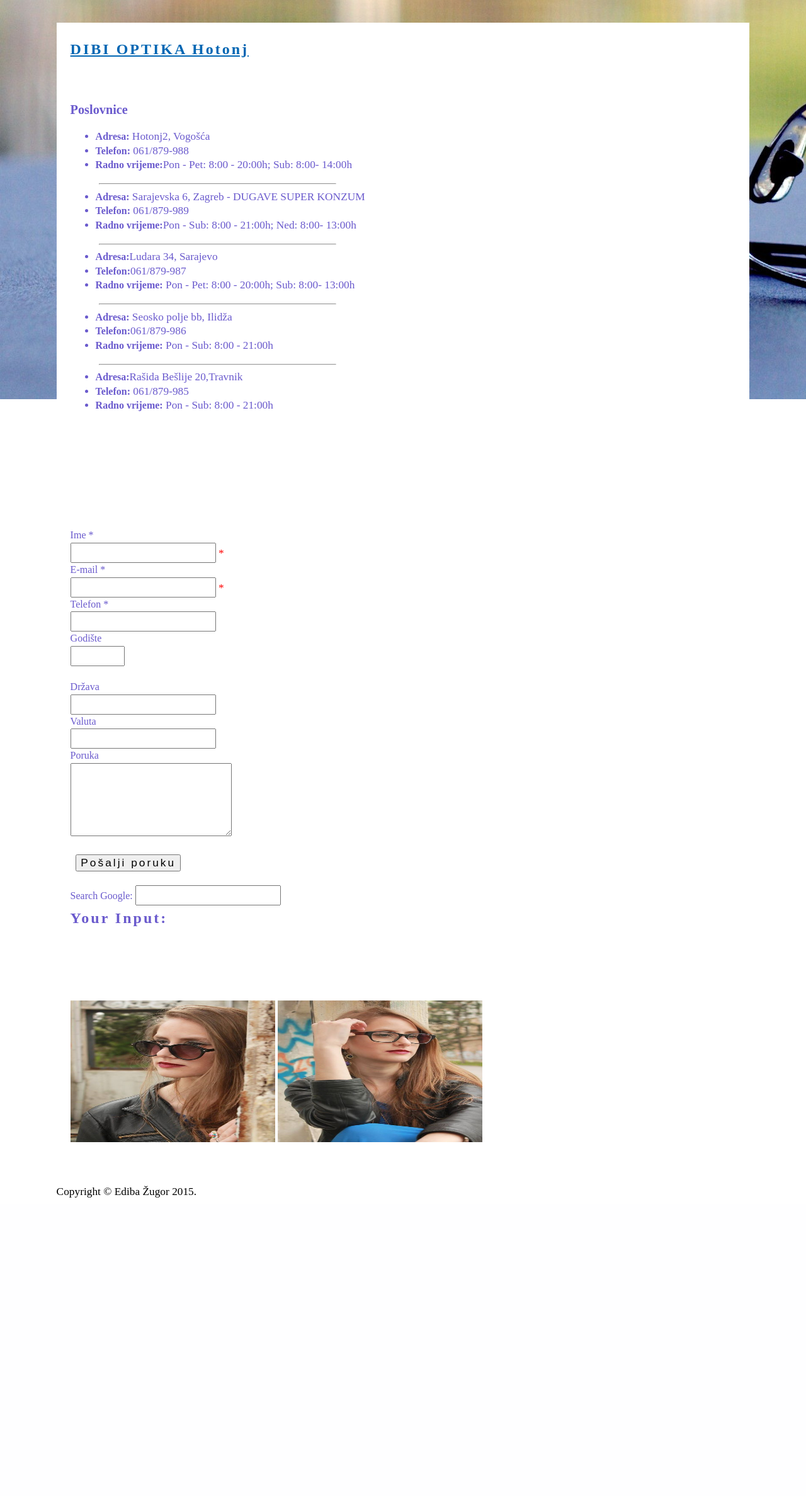
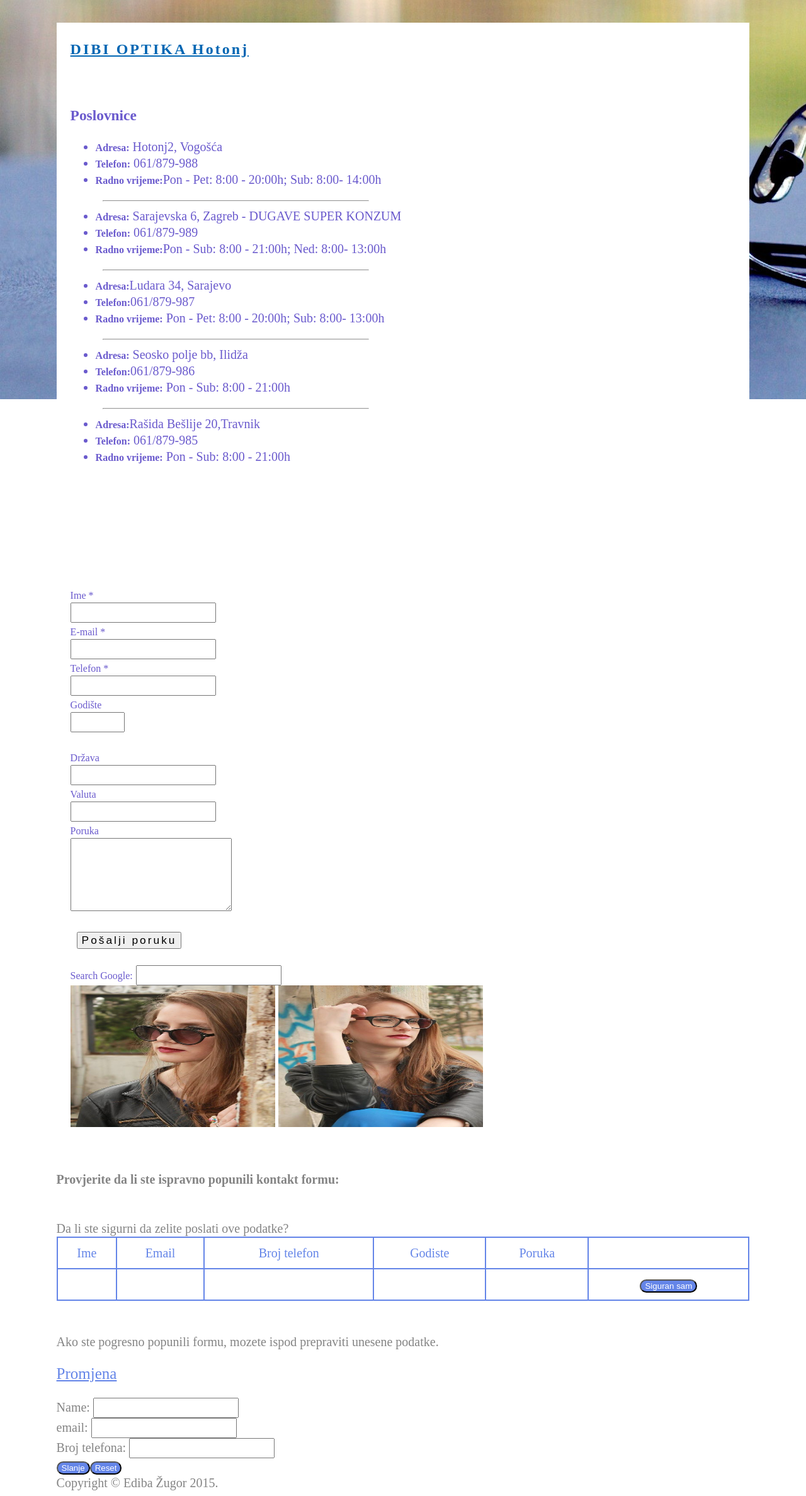
Before and after one commit to WebTehnologijeETF/Optika-Dibi, a PHP site: page /Kontakt.php in a window 1280 px wide. Shown: the part 162-2538 px from the top of the page at 63% size. Before the commit the page ends 2064 px from the top, so only its background shows below. Run offline with PHP 8.4, Linux system fonts and the light colour scheme.

Commit message:
update Kontakt.php

```diff
--- a/projekat/Kontakt.php
+++ b/projekat/Kontakt.php
@@ -98,77 +98,50 @@
 
 </div>
 
-   <?php
-// define variables and set to empty values
-$name = $email = $telefon = $godiste= $comment= "";
- $nameErr= $emailErr ="";
 
 
-if ($_SERVER["REQUEST_METHOD"] == "POST") {
-  if (empty($_POST["name"])) {
-    $nameErr = "Name is required";
-  } else {
-    $name = test_input($_POST["name"]);
-		if (!preg_match("/^[a-zA-Z ]*$/",$name)) {
- 	 $nameErr = "Only letters and white space allowed";
-	}
- }
-
-
-  if (empty($_POST["email"])) {
-    $emailErr = "Email is required";
-  } else {
-    $email = test_input($_POST["email"]);
-	if (!filter_var($email, FILTER_VALIDATE_EMAIL)) {
-  	$emailErr = "Invalid email format";
-}
-  }
-
-  if (empty($_POST["tel"])) {
-    $telefon = "";
-  } else {
-    $telefon = test_input($_POST["tel"]);
-  }
-
-  if (empty($_POST["poruka"])) {
-    $comment = "";
-  } else {
-    $comment = test_input($_POST["poruka"]);
-  }
-
-
-  if (empty($_POST["godiste"])) {
-    $godiste = "";
-  } else {
-    $godiste = test_input($_POST["godiste"]);
-  }
-
-}
-
-function test_input($data) {
-  $data = trim($data);
-  $data = stripslashes($data);
-  $data = htmlspecialchars($data);
-  return $data;
-}
-?>
+<?php include 'kontakt_forma.php';?>
 <div class="desniKontakt">
 <br><br>
 <form method="post" action="<?php echo htmlspecialchars($_SERVER["PHP_SELF"]);?>">
 		<label title="prvi znak mora biti slovo" >Ime *</label><br>
-		<input type="text"  title="prvi znak mora biti slovo" id ="ime" name="name" value="<?php echo $name;?>"> <span class="error">* <?php echo $nameErr;?></span><img alt="slika5" src="https://zamger.etf.unsa.ba/images/16x16/zad_ok.png" class="NOTOK" id="slika1"><label title="slovo i može cifra" class="not" id="upozorenje1" >Ime mora činiti slova i cifre</label><br>
+		<input type="text"  title="prvi znak mora biti slovo" id ="ime" name="name"  style= 'backgroundColor:<?php if($nameErr=="Morate unijeti ime" || $nameErr=="Samo znakovi i blanko znakovi su dozvoljeni" ) echo "#FF8080"; else echo "80FF80"; ?>'  > <span class="error"><?php echo $nameErr;?>
+		<img alt='slika5'  class='NOTOK' id='slika1' style='visibility: <?php if($nameErr=="Morate unijeti ime" || $nameErr=="Samo znakovi i blanko znakovi su dozvoljeni" ||  $nameErr=="Validno ime") echo "visible"; else echo "hidden"; ?>'
+		src= <?php if($nameErr=="Morate unijeti ime" || $nameErr=="Samo znakovi i blanko znakovi su dozvoljeni")echo "https://zamger.etf.unsa.ba/images/16x16/brisanje.png";  else if( $nameErr=="Validno ime") echo "https://zamger.etf.unsa.ba/images/16x16/zad_ok.png"; ?>
+		class=<?php if($nameErr=="Morate unijeti ime" || $nameErr=="Samo znakovi i blanko znakovi su dozvoljeni")echo "NOTOK";  else if( $nameErr=="Validno ime") echo "OK"; ?>
+		></span><br>
+
+
 		<label title="unesite validan email" >E-mail *</label><br>
-		<input type="email" value="<?php echo $email;?>"  id ="email"  name="email"title="unesite validan email"> <span class="error">* <?php echo $emailErr;?></span><img alt="slika6" src="https://zamger.etf.unsa.ba/images/16x16/zad_ok.png" class="NOTOK" id="slika2"><label title="ediba@nesto.bla" class="not" id="upozorenje2" >Oblik e-maila mora biti ediba@nesto.bla</label><br>
+		<input type="email"  title="unesite validan email" id ="email" name="email"  style= 'backgroundColor:<?php if($emailErr=="Morate unijeti email" || $emailErr=="Nije validan email formata" ) echo "#FF8080"; else echo "80FF80"; ?>'  > <span class="error"><?php echo $emailErr;?>
+		<img alt='slika6'  class='NOTOK' id='slika2' style='visibility: <?php if($emailErr=="Morate unijeti email" || $emailErr=="Nije validan email formata" ||  $emailErr=="Validan email") echo "visible"; else echo "hidden"; ?>'
+		src= <?php if($emailErr=="Morate unijeti email" || $emailErr=="Nije validan email formata")echo "https://zamger.etf.unsa.ba/images/16x16/brisanje.png";  else if( $emailErr=="Validan email") echo "https://zamger.etf.unsa.ba/images/16x16/zad_ok.png"; ?>
+		class=<?php if($emailErr=="Morate unijeti email" || $emailErr=="Nije validan email formata")echo "NOTOK";  else if( $emailErr=="Validan email") echo "OK"; ?>
+		></span><br>
+
+
 		<label title="Telefon mora biti u obliku xxx-xxx">Telefon *</label><br>
-		<input type="text" value="<?php echo $telefon;?>" id ="telefon" name="tel" title="Telefon mora biti u obliku xxx-xxx" ><img alt="slika7" src="https://zamger.etf.unsa.ba/images/16x16/zad_ok.png" class="NOTOK" id="slika3"><label title="xxx-xxx" class="not" id="upozorenje3" >Unesite broj u obliku xxx-xxx ili xxxxxx ili xxx.xxx</label><br>
-			<label>Godište </label><br>
-		<input type="number" name="num" min="1910" max="1997" id ="godiste"><img alt="slika8" src="https://zamger.etf.unsa.ba/images/16x16/zad_ok.png" class="NOTOK" id="slika4"><label title="unesite godište u validnom opsegu" class="not" id="upozorenje4" >Unesite godište u validnom opsegu</label><br><br>
+		<input type="text"  title="Telefon mora biti u obliku xxx-xxx" id ="telefon" name="tel"  style= 'backgroundColor:<?php if($telErr=="Morate unijeti telefon" || $telErr=="Nije validan format telefona" ) echo "#FF8080"; else echo "80FF80"; ?>'  > <span class="error"><?php echo $telErr;?>
+		<img alt='slika7'  class='NOTOK' id='slika3' style='visibility: <?php if($telErr=="Morate unijeti telefon" || $telErr=="Nije validan format telefona" ||  $telErr=="Validan broj") echo "visible"; else echo "hidden"; ?>'
+		src= <?php if($telErr=="Morate unijeti telefon" || $telErr=="Nije validan format telefona")echo "https://zamger.etf.unsa.ba/images/16x16/brisanje.png";  else if( $telErr=="Validan broj") echo "https://zamger.etf.unsa.ba/images/16x16/zad_ok.png"; ?>
+		class=<?php if($telErr=="Morate unijeti telefon" || $telErr=="Nije validan format telefona")echo "NOTOK";  else if( $telErr=="Validan broj") echo "OK"; ?>
+		></span><br>
+
+
+		<label>Godište </label><br>
+		<input type="number" name="num" min="1910" max="1997" id ="godiste" style= 'backgroundColor:<?php if( $godErr=="Godiste nije u validnom opsegu" ) echo "#FF8080"; else echo "80FF80"; ?>'  > <span class="error"><?php echo $godErr;?>
+		<img alt='slika8'  class='NOTOK' id='slika4' style='visibility: <?php if( $godErr=="Godiste nije u validnom opsegu" ||  $godErr=="Validno godiste" ) echo "visible"; else echo "hidden"; ?>'
+		src= <?php if( $godErr=="Godiste nije u validnom opsegu")echo "https://zamger.etf.unsa.ba/images/16x16/brisanje.png";  else if( $godErr=="Validno godiste") echo "https://zamger.etf.unsa.ba/images/16x16/zad_ok.png"; ?>
+		class=<?php if($godErr=="Godiste nije u validnom opsegu")echo "NOTOK";  else if( $godErr=="Validno godiste" ) echo "OK"; ?>
+		></span><br><br>
+
+
 		<label title="država" >Država</label><br>
 		<input type="text" value="" title="Unesite državu" id ="drzava" name="drzava" ><img alt="slika9" src="https://zamger.etf.unsa.ba/images/16x16/zad_ok.png" class="NOTOK" id="slika5"><label title="drzava" class="not" id="upozorenje5" >Unesite validnu državu</label><br>
 		<label title="valuta"  >Valuta</label><br>
 		<input type="text" value="" title="Unesite valutu" id ="valuta" name="valuta" ><img alt="slika10" src="https://zamger.etf.unsa.ba/images/16x16/zad_ok.png" class="NOTOK" id="slika6"><label title="tri slova" class="not" id="upozorenje6" >Unesite odgovarajuću valutu za državu</label><br>
 		<label title="Morate unijeti validno ime">Poruka </label><br>
-		<textarea title="Morate unijeti validno ime" id ="poruka" name="poruka" value="<?php echo $comment;?>" ></textarea><br><br>
+		<textarea title="Morate unijeti validno ime" id ="poruka" name="poruka" value="" ></textarea><br><br>
 
 		&nbsp;&nbsp;<input type="submit" value="Pošalji poruku" id ="dugme"><br><br>
 		<label >Search Google:</label>
@@ -178,18 +151,6 @@ function test_input($data) {
 </form>
 
 
-<?php
-echo "<h2>Your Input:</h2>";
-echo $name;
-echo "<br>";
-echo $email;
-echo "<br>";
-echo $telefon;
-echo "<br>";
-echo $godiste;
-echo "<br>";
-echo $comment;
-?>
 
 
 	<img src="Dibi3.jpg" alt="reklama3" title="reklama3"  />
@@ -199,6 +160,8 @@ echo $comment;
 
 	<p >
 
+	<?php include 'kontakt2.php';?>
+
 	<footer id="Copy"></footer>
     Copyright &copy; Ediba Žugor 2015.
 </div>
--- /dev/null
+++ b/projekat/kontakt2.php
@@ -0,0 +1,33 @@
+<?php
+echo "<h4>Provjerite da li ste ispravno popunili kontakt formu:</h4>";
+echo "<br> Da li ste sigurni da zelite poslati ove podatke?<br>";
+ echo '<table>';
+	 echo '<tr>';
+	 echo '<td class="table-header">Ime</td>';
+	 echo '<td class="table-header">Email</td>';
+	 echo '<td class="table-header">Broj telefon</td>';
+	 echo '<td class="table-header">Godiste</td>';
+	 echo '<td class="table-header">Poruka</td>';
+	 echo '<td></td>';
+	 echo '</tr>';
+
+	 echo '<tr>';
+		 echo '<td>' . $name . '</td>';
+		 echo '<td>' . $email . '</td>';
+		 echo '<td>' . $telefon . '</td>';
+		 echo '<td>' . $godiste . '</td>';
+		 echo '<td>' . $comment . '</td>';
+		 echo '<td>' . '<form method="get">' . '<button class="my-stylish-button" type="submit" name="action" value="Siguran sam' . '0' . '">Siguran sam</button>' . '</form>'; '</td>';
+		 echo '</tr>';
+		 echo '</table>';
+
+echo "<br><br>Ako ste pogresno popunili formu, mozete ispod prepraviti unesene podatke.<br>";
+
+
+		 echo '<div class="title">' . 'Promjena' . '</div>';
+		 echo '<form>' . 'Name: ' . '<input type="text" name="name" value="' . $name . '">' . '<br/>' . 'email: ' . '<input type="email" name="email" value="' . $email. '">' . '<br/>' . 'Broj telefona: ' . '<input type="text" name="tel" value="' . $telefon . '">' . '<br/>' . '<button class="my-stylish-button" name="action" type="submit" value="add">Slanje</button>'.'<button class="my-stylish-button" name="action" type="submit" value="add">Reset</button>'; '</form>';
+
+
+
+
+?>
--- /dev/null
+++ b/projekat/kontakt_forma.php
@@ -0,0 +1,107 @@
+
+
+
+  <style>
+ table { border-collapse: collapse; }
+ table, td, tr { border: 2px solid #6485E8; }
+ body { color: #848484; font-size: 20px; }
+ .table-header { color: #6485E8; }
+ .my-stylish-button { background-color: #6485E8; color: white; border-radius: 15px; }
+ .title { margin-top: 25px; margin-bottom: 25px; color: #6485E8; font-size: 25px; text-decoration: underline; }
+ </style>
+
+   <?php
+// define variables and set to empty values
+$name = $email = $telefon = $godiste= $comment= "";
+ $nameErr= $emailErr =$telErr= $godErr="";
+
+
+
+ $validnost=false;
+ $cek1=false;
+ $cek2=false;
+ $cek3=false;
+ $cek4=true;
+ $ima=false;
+ $valid1=true;
+ $valid2=true;
+
+
+if ($_SERVER["REQUEST_METHOD"] == "POST") {
+  if (empty($_POST["name"])) {
+    $nameErr = "Morate unijeti ime";
+	$cek1=false;
+  } else {
+    $name = test_input($_POST["name"]);
+		if (!preg_match("/^[a-zA-Z ]*$/",$name)) {
+ 	 $nameErr = "Samo znakovi i blanko znakovi su dozvoljeni";
+	 $cek1=false;
+	}
+	else {$nameErr="Validno ime";
+	$cek1=true;}
+ }
+
+
+  if (empty($_POST["email"])) {
+    $emailErr = "Morate unijeti email";
+	$cek2=false;
+  } else {
+    $email = test_input($_POST["email"]);
+	if (!filter_var($email, FILTER_VALIDATE_EMAIL)) {
+  	$emailErr = "Nije validan email formata";
+	$cek2=false;
+}
+	else {$emailErr="Validan email";
+	$cek2=true;}
+  }
+
+  if (empty($_POST["tel"])) {
+    $telefon = "Morate unijeti telefon";
+	$cek3=false;
+  } else {
+    $telefon = test_input($_POST["tel"]);
+	$cek3=false;
+
+	if (!preg_match("/^\(?([0-9]{3})\)?[-. ]?([0-9]{3})$/",$telefon)){
+		$telErr= "Nije validan format telefona";
+	}
+		else {$telErr="Validan broj";
+	$cek3=true;}
+  }
+
+  if (empty($_POST["poruka"])) {
+    $comment = "";
+  } else {
+    $comment = test_input($_POST["poruka"]);
+  }
+
+  if (empty($_POST["godiste"])) {
+    $godiste = "";
+	$cek4=true;
+  } else {
+    $godiste = test_input($_POST["godiste"]);
+	if ( (int)$godiste<1910 || (int)$godiste<1997 ){
+		$godErr="Godiste nije u validnom opsegu";
+		$cek4=false;
+	}
+	else {
+		$godErr="Validno godiste";
+		$cek4=true;
+	}
+  }
+
+}
+
+function test_input($data) {
+  $data = trim($data);
+  $data = stripslashes($data);
+  $data = htmlspecialchars($data);
+  return $data;
+}
+
+if ($cek1 && $cek2 && $cek3 && $cek4){
+	$validnost=true;
+
+}
+
+?>
```
Also changed, not shown: 1 other file.
